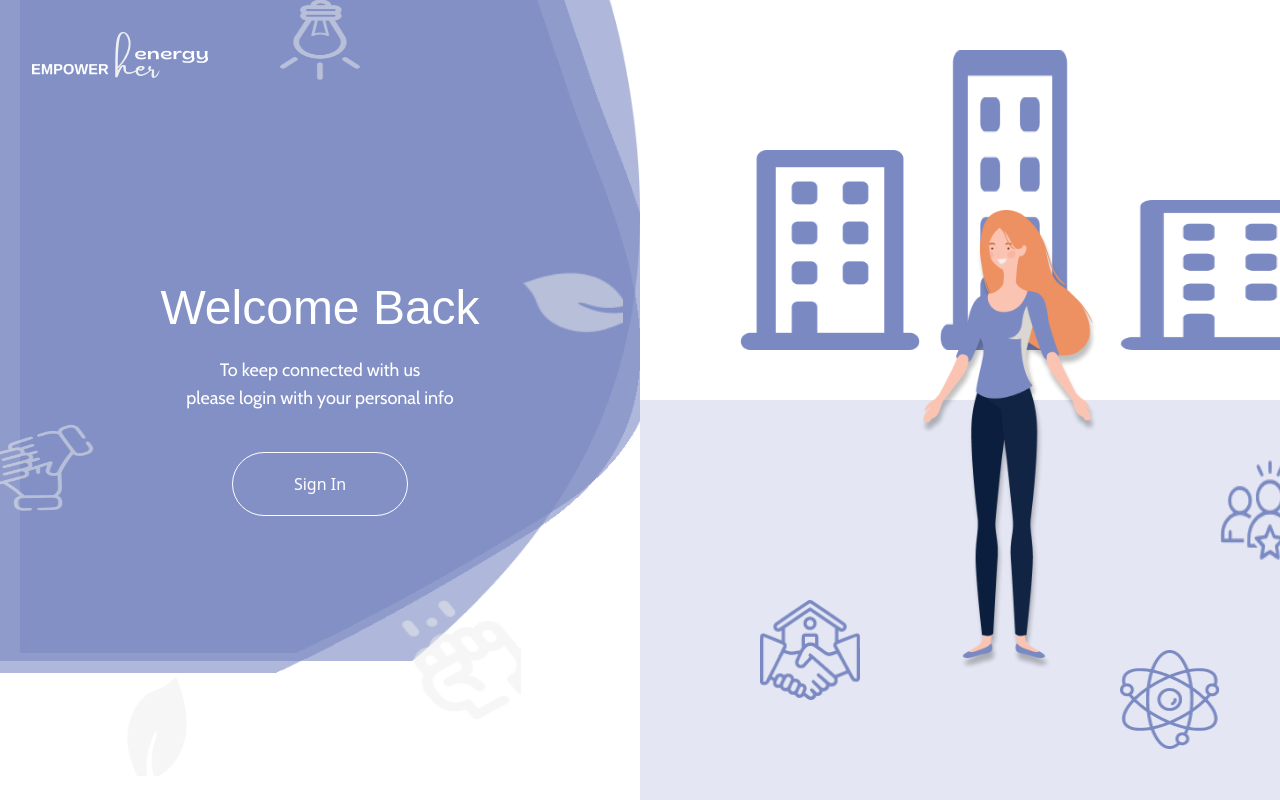
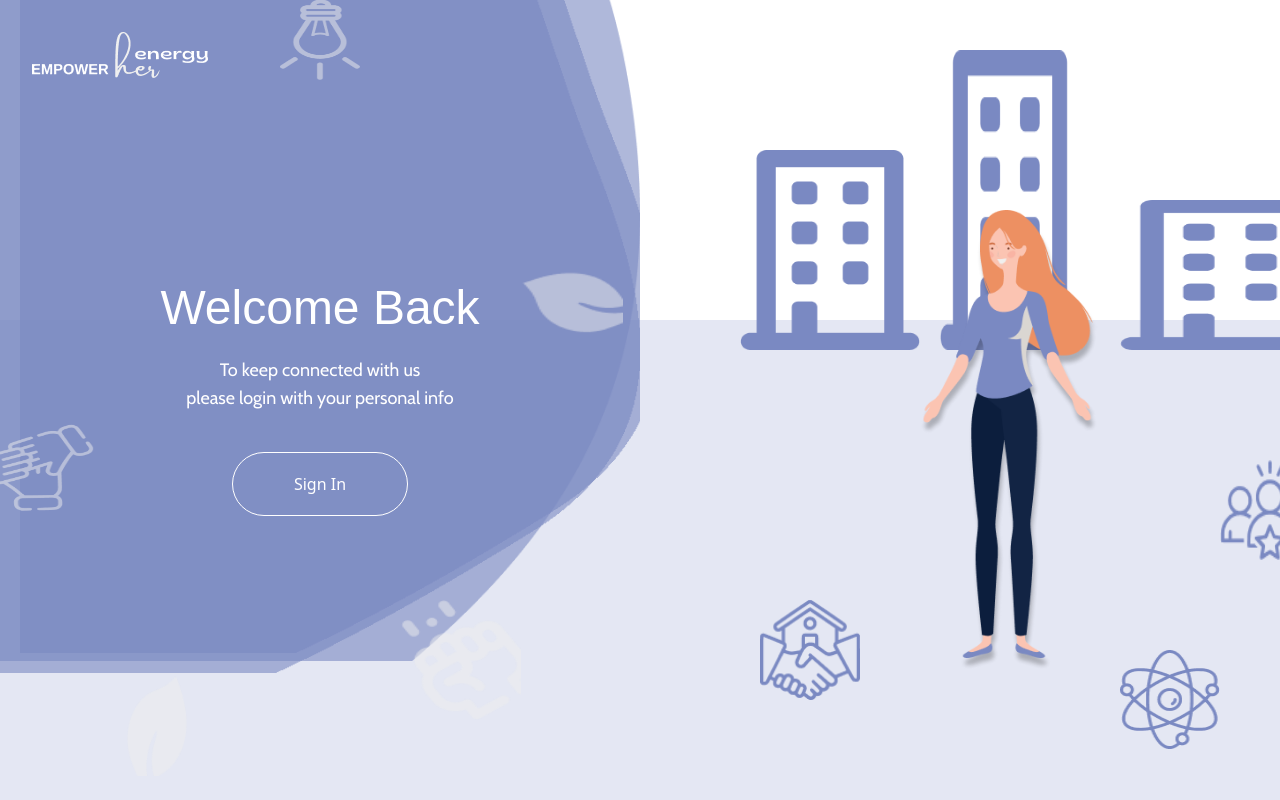
Before and after one commit to InnoAlchemy/EmpowerHer-frontend, a React (Vite) app: page /registration-splash in a window 1280 px wide. Shown: the top 800 px of the page. Built offline with nearby package versions, Linux system fonts and the light colour scheme; a web font is replaced by a local one.

Commit message:
Update registration-splash.jsx

```diff
--- a/src/pages/Auth-Pages/registration-splash.jsx
+++ b/src/pages/Auth-Pages/registration-splash.jsx
@@ -16,9 +16,10 @@ import leave2 from "../../assets/Group2.png";
 import vector from "../../assets/Vector.png";
 
 const RegistrationPage = () => {
-    const navigate = useNavigate();
+  const navigate = useNavigate();
   return (
     <div className="w-screen h-screen bg-white flex flex-col md:flex-row">
+      <div className="bg-[#e4e7f3] absolute bottom-0 left-0 right-0 top-[40%]"></div>
       {/* Left Section */}
       <div className="relative w-full md:w-1/2 h-full flex flex-col justify-center items-center overflow-hidden">
         {/* Lamp at Top Center */}
@@ -105,7 +106,7 @@ const RegistrationPage = () => {
       {/* Right Section */}
       <div className="w-full md:w-1/2 h-full relative">
         {/* Upper Half (White Background) */}
-        <div className="h-1/2 bg-white relative">
+        <div className="h-1/2  relative">
           <img
             src={building}
             alt="Building 1"
@@ -130,7 +131,7 @@ const RegistrationPage = () => {
         </div>
 
         {/* Lower Half */}
-        <div className="h-1/2 bg-[#7A89C233] relative">
+        <div className="h-1/2  relative">
           <img
             src={agreement}
             alt="Handshake"
```
